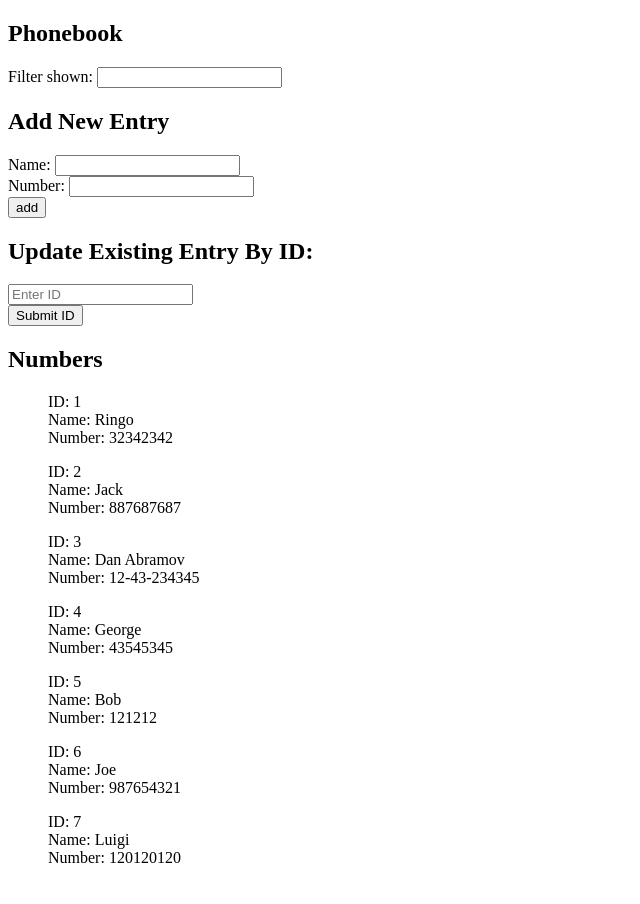
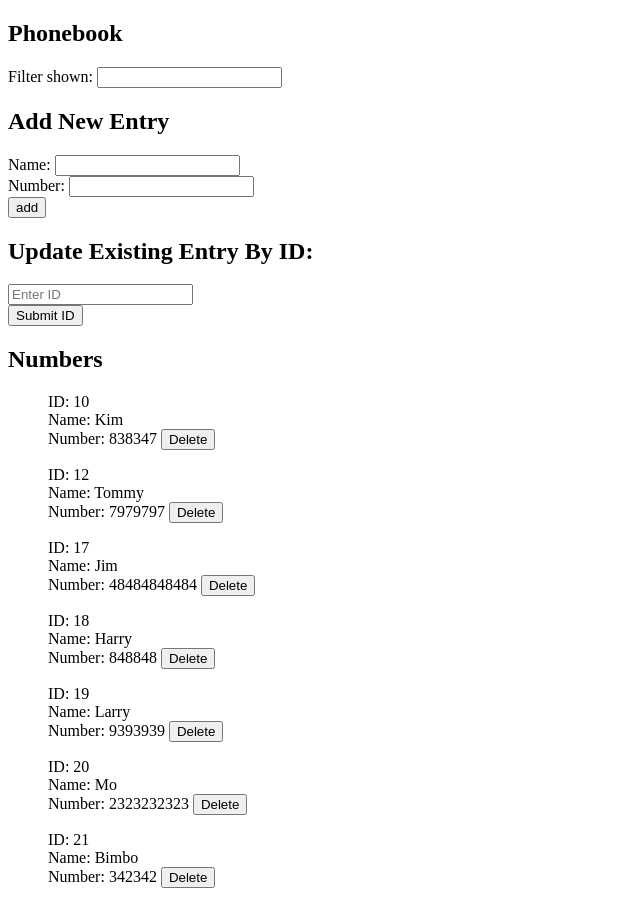
Before and after one commit to Perrottarichard/FullStackOpen, a React (Create React App) app in the folder part2/phonebook/: page / in a window 1280 px wide. Shown: the whole page, without its empty margins (0-640 px from the left). Before the commit the page ends 883 px from the top, so only its background shows below. Built offline with nearby package versions, Linux system fonts and the light colour scheme; data requests are answered from the project's data file.

Commit message:
so far so good

```diff
--- a/part2/phonebook/db.json
+++ b/part2/phonebook/db.json
@@ -1,39 +1,39 @@
 {
   "persons": [
     {
-      "name": "Ringo",
-      "number": "32342342",
-      "id": 1
+      "name": "Kim",
+      "number": "838347",
+      "id": 10
     },
     {
-      "name": "Jack",
-      "number": "887687687",
-      "id": 2
+      "name": "Tommy",
+      "number": "7979797",
+      "id": 12
     },
     {
-      "name": "Dan Abramov",
-      "number": "12-43-234345",
-      "id": 3
+      "name": "Jim",
+      "number": "48484848484",
+      "id": 17
     },
     {
-      "name": "George",
-      "number": "43545345",
-      "id": 4
+      "name": "Harry",
+      "number": "848848",
+      "id": 18
     },
     {
-      "name": "Bob",
-      "number": "121212",
-      "id": 5
+      "name": "Larry",
+      "number": "9393939",
+      "id": 19
     },
     {
-      "name": "Joe",
-      "number": "987654321",
-      "id": 6
+      "name": "Mo",
+      "number": "2323232323",
+      "id": 20
     },
     {
-      "name": "Luigi",
-      "number": "120120120",
-      "id": 7
+      "name": "Bimbo",
+      "number": "342342",
+      "id": 21
     }
   ]
 }
--- a/part2/phonebook/src/App.js
+++ b/part2/phonebook/src/App.js
@@ -23,6 +23,7 @@ const App = () => {
       .then(allPersons => {
         setPersons(allPersons)
       })
+    console.log('useState running')
   }, [])
 
   //EVENT HANDLERS
@@ -40,6 +41,11 @@ const App = () => {
   }
   const handleIdEdit = (event) => {
     setEditById(event.target.value);
+  }
+  const removeEntry = (id) => {
+    services.remove(id).then(
+      setPersons(persons.filter(person => person.id !== id)
+      ))
   }
 
   const handleSearchName = (event) => {
@@ -59,7 +65,8 @@ const App = () => {
       <FilterBox
         searchName={searchName}
         handleSearchName={handleSearchName} />
-      <AddEntryForm persons={persons}
+      <AddEntryForm
+        persons={persons}
         setPersons={setPersons}
         newName={newName}
         setNewName={setNewName}
@@ -86,9 +93,11 @@ const App = () => {
       />
       <h2>Numbers</h2>
       <DisplayDirectory
+        setPersons={setPersons}
         persons={persons}
         showAll={showAll}
-        searchName={searchName} />
+        searchName={searchName}
+        removeEntry={removeEntry} />
     </div>
   )
 }
--- a/part2/phonebook/src/components/DisplayDirectory.js
+++ b/part2/phonebook/src/components/DisplayDirectory.js
@@ -2,11 +2,12 @@ import React from 'react';
 
 const DisplayDirectory = (props) => {
 
-    const { persons, showAll, searchName } = props;
+    const { persons, showAll, searchName, removeEntry } = props;
+
     const entriesToShow = showAll ? persons : persons.filter(p => p.name.toString().toLowerCase().indexOf(searchName.toLowerCase()) !== -1)
     return (
         <div>
-            {entriesToShow.map(p => <ul key={p.name}>ID: {p.id}<br></br> Name: {p.name}<br></br> Number: {p.number}</ul>)}
+            {entriesToShow.map(p => <div key={p.id}><ul key={p.name}>ID: {p.id}<br></br> Name: {p.name}<br></br> Number: {p.number} <button key={p.id} onClick={() => removeEntry(p.id)}>Delete</button></ul> </div>)}
         </div>
     )
 }
--- a/part2/phonebook/src/components/EditEntryForm.js
+++ b/part2/phonebook/src/components/EditEntryForm.js
@@ -6,19 +6,20 @@ const EditEntryForm = (props) => {
     const { persons, setPersons, editName, setEditName, editNumber, setEditNumber, handleNumberEdit, handleNameEdit, setToggleForm, toggleForm, showForm, editById, handleIdEdit, setEditById } = props;
 
     const editEntry = (event) => {
+        event.preventDefault();
         const listing = {
             name: editName,
             number: editNumber,
         }
-        services.update(editById, listing).then(updatedListing => {
-            setPersons(persons.map(person => person.id !== editById ? person : updatedListing)
+        services.update(editById, listing).then(listing => {
+            setPersons(persons.map(person => person.id !== +editById ? person : listing)
             )
             setEditName('')
             setEditNumber('')
             setEditById('')
             setToggleForm(false)
+            console.log(persons)
         })
-        console.log(persons)
     }
 
     return (
--- a/part2/phonebook/src/components/services.js
+++ b/part2/phonebook/src/components/services.js
@@ -15,9 +15,14 @@ const update = (id, newObject) => {
     const request = axios.put(`${baseUrl}/${id}`, newObject)
     return request.then(response => response.data)
 }
+const remove = (id) => {
+    const request = axios.delete(`${baseUrl}/${id}`)
+    return request.then(response => response.data)
+}
 
 export default {
     getAll,
     create,
-    update
+    update,
+    remove
 }
```
